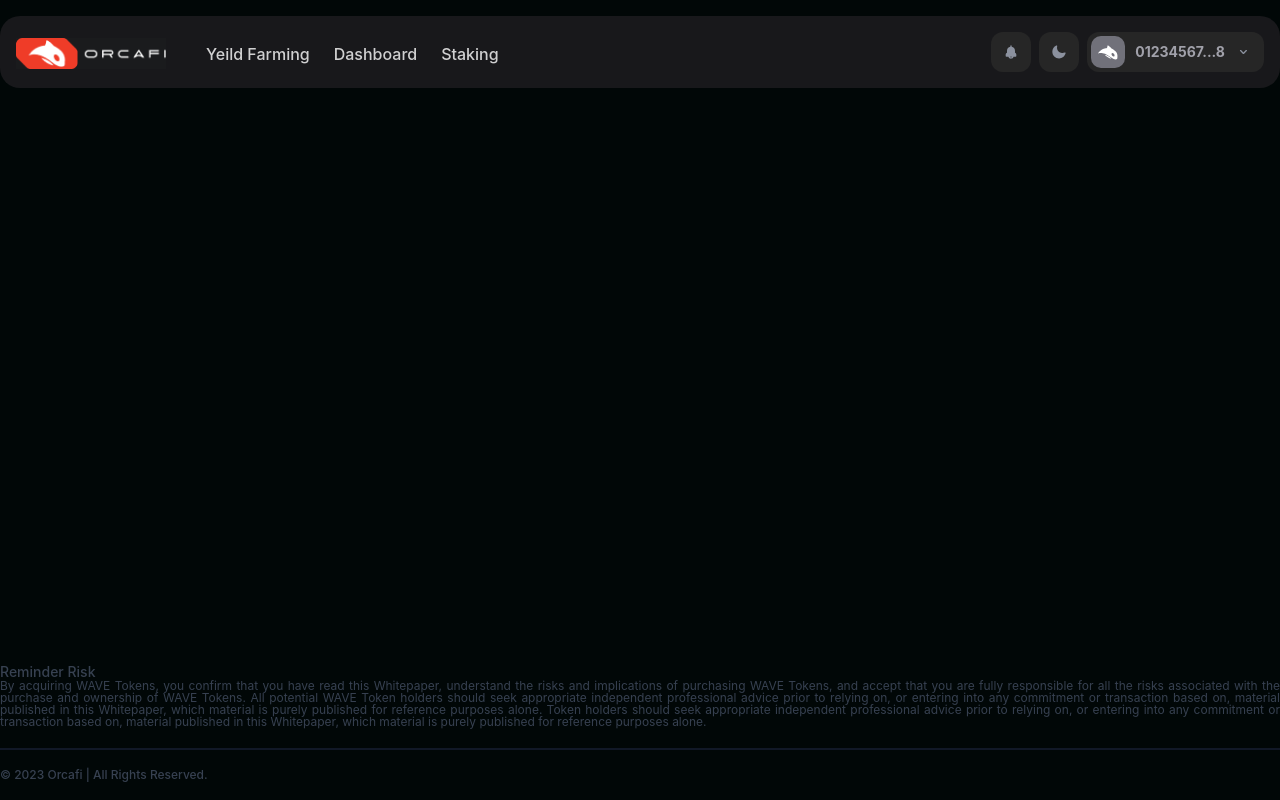
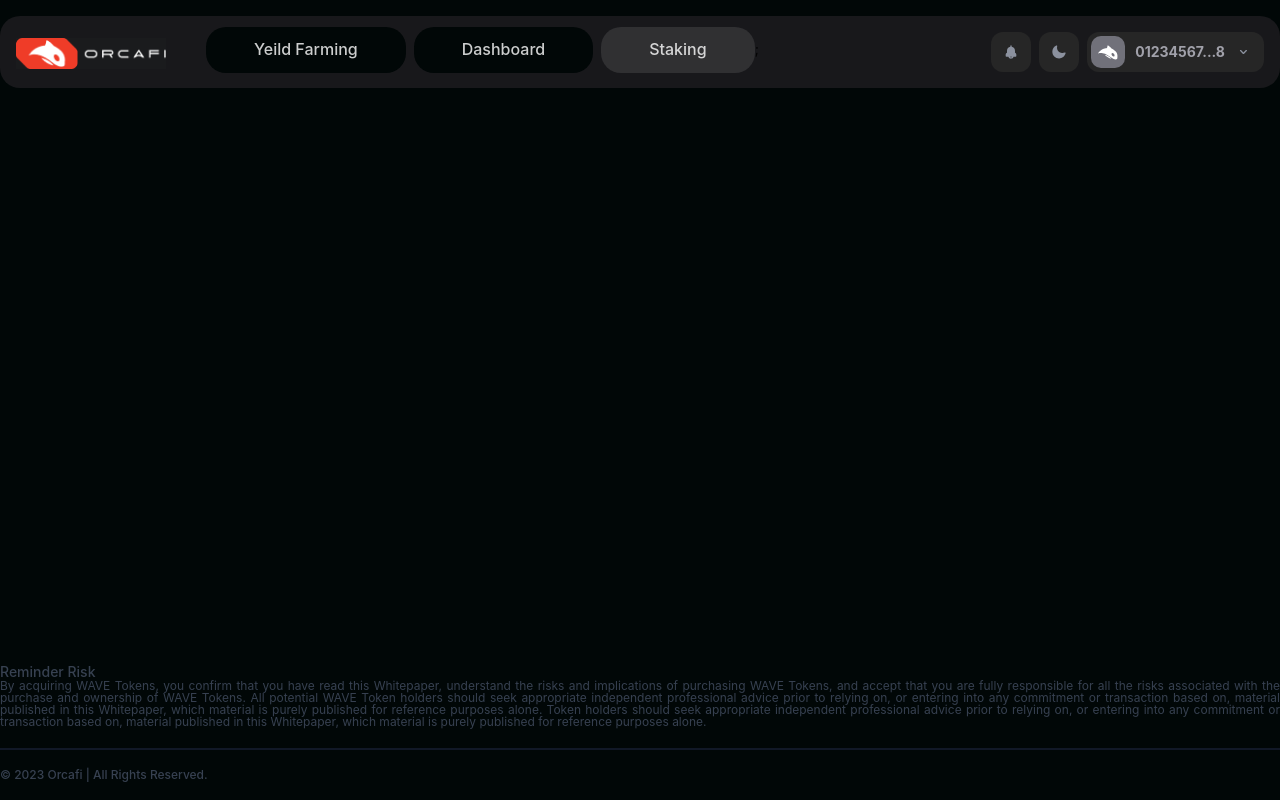
Before and after one commit to quangthiennd15/dapp-orcafi, a React (Vite) app: page /Staking in a window 1280 px wide. Built offline with nearby package versions, Linux system fonts and the light colour scheme.

Commit message:
add logic

```diff
--- a/src/components/header/index.tsx
+++ b/src/components/header/index.tsx
@@ -1,15 +1,61 @@
 import { logo } from "../../assets/images";
 import { moon, bell, arrow, token } from "../../assets/icons";
-function Header() {
+import { Link, useLocation } from "react-router-dom";
+import { useMemo } from "react";
+
+const menuList = [
+  {
+    name: "Yeild Farming",
+    link: "/",
+  },
+  {
+    name: "Dashboard",
+    link: "/Dashboard",
+  },
+  {
+    name: "Staking",
+    link: "/Staking",
+  },
+];
+
+const Header: React.FC = () => {
+  const location = useLocation();
+
+  const renderMenuLists = useMemo(() => {
+    return (
+      <>
+        <ul className="h-4 items-center gap-2 inline-flex  ml-10 pt-2">
+          {menuList.map((item, index) => (
+            <li
+              aria-selected={location.pathname === item.link}
+              key={index}
+              className="hover:bg-white/10 aria-selected:bg-white/10 bg-[#010707] rounded-[20px] py-3"
+            >
+              <Link
+                to={item.link}
+                className=" opacity-80 text-white text-base font-medium font-['Helvetica Now Display'] leading-none px-12 "
+              >
+                {item.name}
+              </Link>
+            </li>
+          ))}
+        </ul>
+        ;
+      </>
+    );
+  }, [location.pathname]);
+
   return (
     <>
       <div className="bg-[#010707]">
         <div className=" flex items-center bg-zinc-900 rounded-[20px] justify-between p-4 mt-4 mx-auto max-w-[1280px]">
           <div className=" inline-flex pt-1">
             <div className="w-[150px] h-[32px] ">
-              <img src={logo} alt="" />
+              <Link to="/">
+                <img src={logo} alt="" />
+              </Link>
             </div>
-            <div className=" h-4 justify-start items-start gap-6 inline-flex pt-2 ml-10">
+            {/* <div className=" h-4 justify-start items-start gap-6 inline-flex pt-2 ml-10">
               <div className="opacity-80 text-white text-base font-medium font-['Helvetica Now Display'] leading-none ">
                 Yeild Farming
               </div>
@@ -21,7 +67,8 @@ function Header() {
               <div className="opacity-80 text-white text-base font-medium font-['Helvetica Now Display'] leading-none">
                 Staking
               </div>
-            </div>
+            </div> */}
+            {renderMenuLists}
           </div>
 
           <div className=" inline-flex gap-2 ">
@@ -54,5 +101,5 @@ function Header() {
       </div>
     </>
   );
-}
+};
 export default Header;
--- a/src/components/vaultList/index.tsx
+++ b/src/components/vaultList/index.tsx
@@ -1,3 +1,4 @@
+import { useRef, useState, useEffect } from "react";
 import {
   arrow,
   Search,
@@ -13,6 +14,38 @@ import { useNavigate } from "react-router-dom";
 
 const VaultList: React.FC = () => {
   const navigate = useNavigate();
+  const componentRef = useRef(null);
+  const modalRef = useRef(null);
+
+  const [openFilter, setopenFilter] = useState(false);
+
+  const onClickFilter = () => {
+    setopenFilter(true);
+  };
+
+  useEffect(() => {
+    const handleClickOutside = (event: MouseEvent) => {
+      if (
+        componentRef.current &&
+        event.target &&
+        event.target instanceof Node &&
+        !componentRef.current.contains(event.target) &&
+        !modalRef.current?.contains(event.target)
+      ) {
+        setopenFilter(false);
+      }
+    };
+    document.addEventListener("click", handleClickOutside);
+    return removeEventListener("click", handleClickOutside);
+  }, []);
+
+  // useEffect(() => {
+  //   if (openFilter && componentRef.current) {
+  //     setopenFilter(false);
+  //   }
+  // }, [openFilter]);
+
+  // const filter = useMemo(() => {}, []);
 
   return (
     <>
@@ -36,7 +69,7 @@ const VaultList: React.FC = () => {
             </div>
           </div>
 
-          <div className="mr-[10px] p-4 bg-zinc-900 rounded-2xl justify-center items-center inline-flex gap-4">
+          <div className=" mr-[10px] p-4 bg-zinc-900 rounded-2xl justify-center items-center inline-flex gap-4">
             <div className="text-white text-sm font-medium font-['Helvetica Now Display'] leading-none">
               Features
             </div>
@@ -53,18 +86,60 @@ const VaultList: React.FC = () => {
               Correlated
             </div>
           </div>
-          <div className="mr-[10px] px-4 py-2 bg-neutral-800 rounded-2xl justify-center items-center gap-4 inline-flex">
+
+          <button
+            className=" hover:bg-white/10  mr-[10px] px-4 py-2 bg-neutral-800 rounded-2xl justify-center items-center gap-4 inline-flex"
+            onClick={onClickFilter}
+            ref={modalRef}
+          >
             <div className="text-center text-white text-base font-bold font-['Helvetica Now Display'] leading-normal">
               Filters
             </div>
-            <div className="bg-zinc-900 rounded-lg justify-center items-center gap-2.5 flex">
+            <div className=" bg-zinc-900 rounded-lg justify-center items-center gap-2.5 flex">
               <div className="opacity-30 justify-center items-center gap-2.5 flex">
                 <div className="w-6 h-6 relative p-1">
                   <img src={arrow} alt="" />
                 </div>
               </div>
             </div>
-          </div>
+          </button>
+          {openFilter && (
+            <div
+              ref={componentRef}
+              className="bg-[#1D1D1F] w-[350px]  absolute rounded-lg mt-[56px] left-[42%] p-6"
+            >
+              <div className="text-white text-base font-medium font-['Helvetica Now Display'] leading-normal">
+                Showing 104/2600 vaults
+              </div>
+
+              <div className="pt-2 gap-y-2 pb-4">
+                <div>
+                  <label className="inline-flex items-center">
+                    <input type="checkbox" className=" h-5 w-5 " />
+                    <span className="ml-2 text-white text-base font-medium font-['Helvetica Now Display'] leading-normal">
+                      🔥 Boosted vaults
+                    </span>
+                  </label>
+                </div>
+                <div>
+                  <label className="inline-flex items-center">
+                    <input type="checkbox" className=" h-5 w-5 " />
+                    <span className="ml-2 text-white text-base font-medium font-['Helvetica Now Display'] leading-normal">
+                      Retired vaults
+                    </span>
+                  </label>
+                </div>
+                <div>
+                  <label className="inline-flex items-center">
+                    <input type="checkbox" className=" h-5 w-5 " />
+                    <span className="ml-2 text-white text-base font-medium font-['Helvetica Now Display'] leading-normal">
+                      Paused vaults
+                    </span>
+                  </label>
+                </div>
+              </div>
+            </div>
+          )}
 
           <div className="flex-1 pl-4 py-2.5 bg-zinc-900 rounded-2xl justify-end items-center gap-2.5 inline-flex">
             <div className="w-4 h-4 justify-center items-center flex">
@@ -116,8 +191,8 @@ const VaultList: React.FC = () => {
         </div>
 
         <div className="w-full p-4 bg-zinc-900 rounded-2xl flex-col justify-start items-start gap-2 inline-flex">
-          <div className=" relative inline-flex justify-between items-center w-full">
-            <div className="relative inline-flex items-center">
+          <div className=" inline-flex justify-between items-center w-full">
+            <div className=" inline-flex items-center">
               <div className="w-10 h-14 p-2  bg-neutral-800 rounded-2xl flex-col justify-start items-start inline-flex">
                 <div className="w-6 h-4 relative">
                   <img src={btc} alt="" />
--- a/src/constants/routeConfig.tsx
+++ b/src/constants/routeConfig.tsx
@@ -1,5 +1,7 @@
 import VaultDetails from "../components/vaultDetails";
 import Home from "../components/home";
+import DashBoard from "../view/dashboard";
+import Staking from "../view/staking";
 
 interface IRoute {
   path: string;
@@ -10,5 +12,8 @@ const routeConfig: IRoute[] = [
   { path: "/", component: <Home /> },
 
   { path: "/VaultDetails", component: <VaultDetails /> },
+
+  { path: "/DashBoard", component: <DashBoard /> },
+  { path: "/Staking", component: <Staking /> },
 ];
 export default routeConfig;
--- /dev/null
+++ b/src/view/dashboard/index.tsx
@@ -0,0 +1,4 @@
+function DashBoard() {
+  return <></>;
+}
+export default DashBoard;
--- /dev/null
+++ b/src/view/staking/index.tsx
@@ -0,0 +1,4 @@
+function Staking() {
+  return <></>;
+}
+export default Staking;
```
Also changed, not shown: src/components/header/WalletModal.tsx (added, +14 -0 lines).
